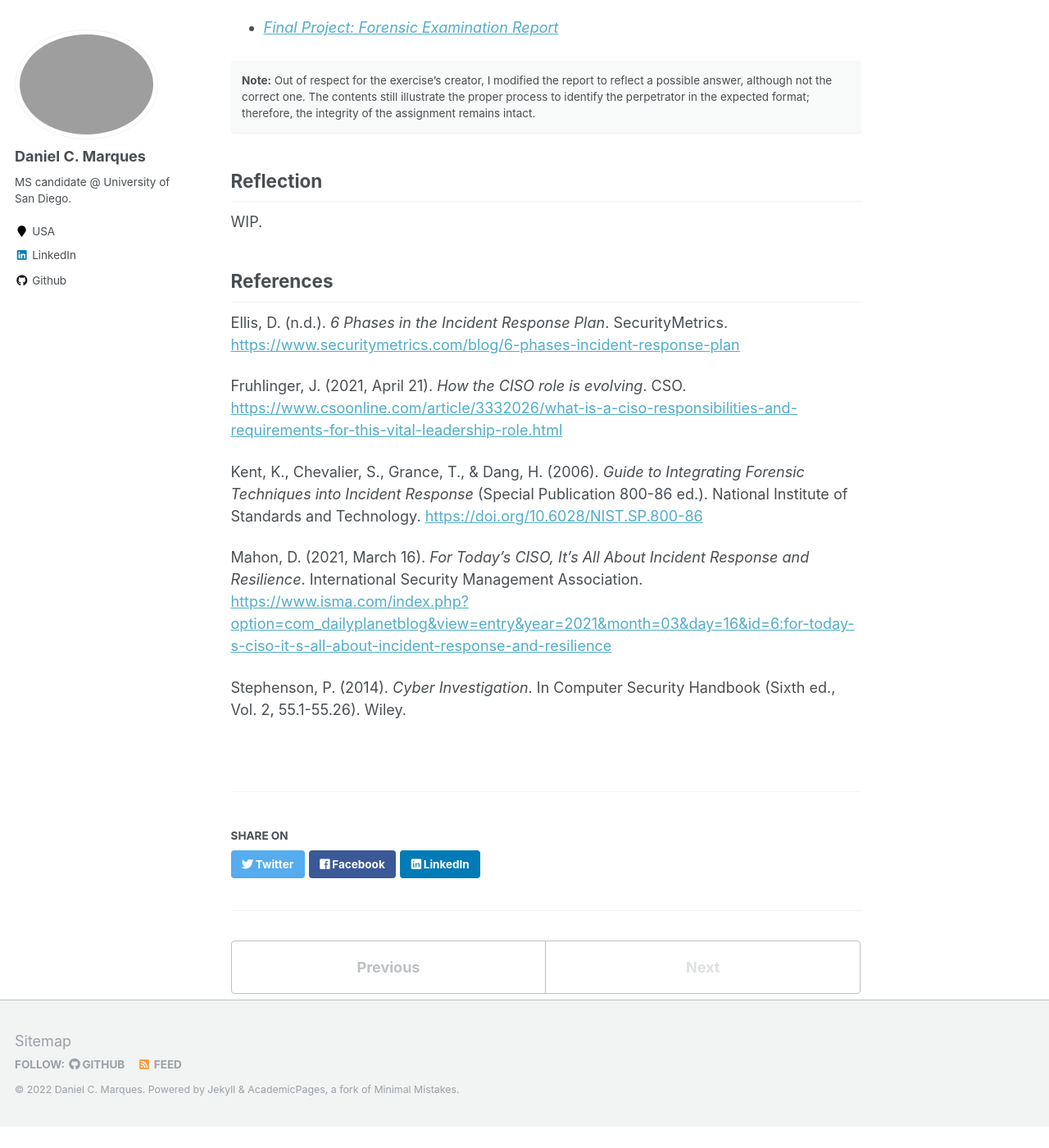
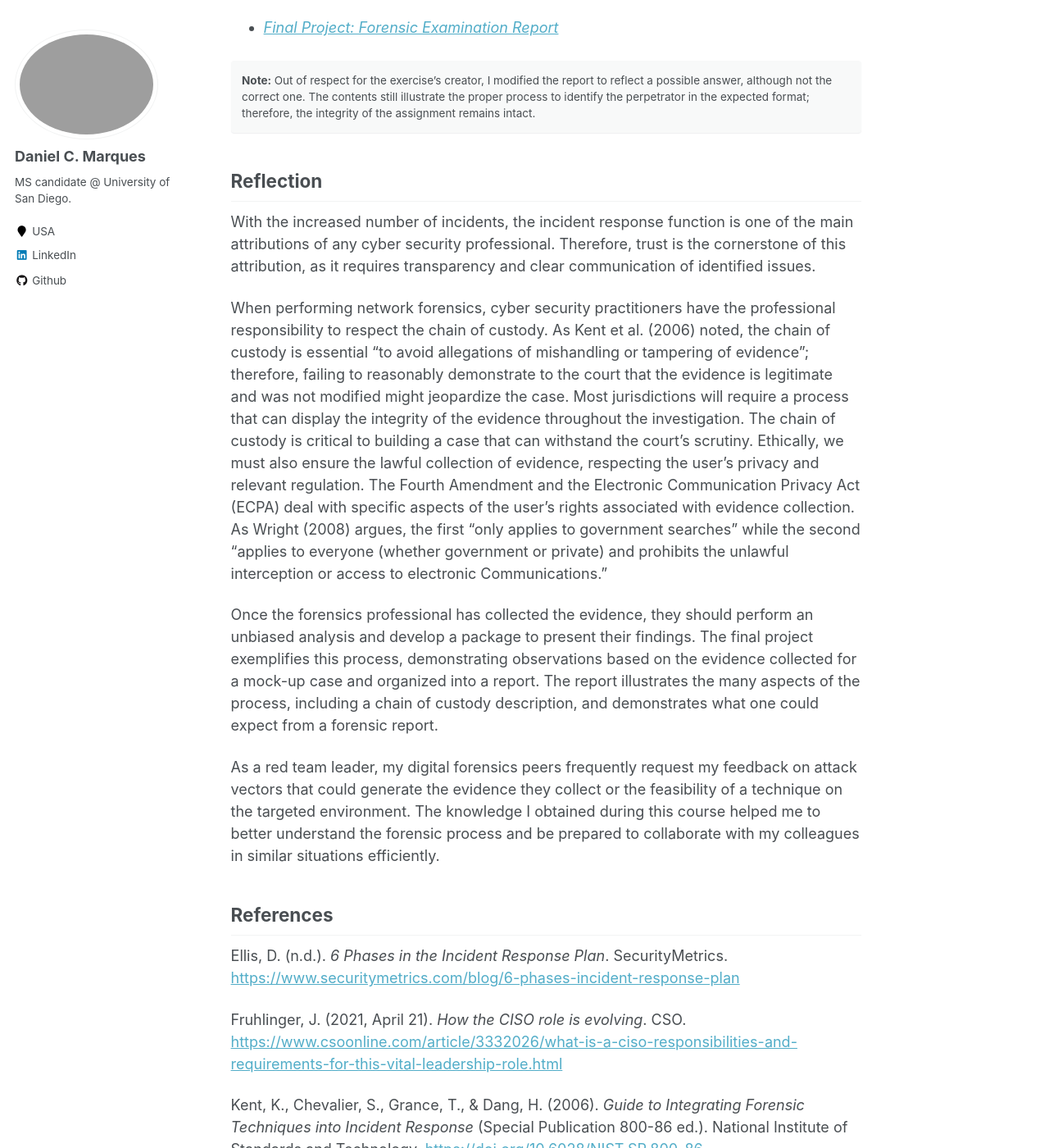
Before and after one commit to danielcmarques/danielcmarques.github.io, a Jekyll site: the page built from _portfolio/csol590.md, in a window 1280 px wide and 1400 px high, scrolled down 1098 px. Shown: the whole window at 82% size. Built offline with Jekyll 4.4.1, drawn with Linux system fonts in a browser that asks for light colours; before the commit the page ends 2472 px from its top, so only the background shows below that; some of the changed text lies outside the part shown.

Commit message:
Add reflections to CSOL580 and CSOL590

```diff
--- a/_portfolio/csol590.md
+++ b/_portfolio/csol590.md
@@ -4,7 +4,7 @@ excerpt: "Incident response (IR) is one of the primary responsibilities of the m
 collection: portfolio
 ---
 
-As Fruhlinger (2021) notes, incident response is one of the primary responsibilities of the modern CISO. Notably, it is crucial for the CISO to effectively communicate the operational and business impact of the incident, legal aspects, and the steps the organization is taking to address the incident. As such, Mahon (2021) proposes that transparency is paramount.
+As Fruhlinger (2021) notes, incident response is one of the primary responsibilities of the modern CISO. Notably, it is crucial for the CISO to effectively communicate the operational and business impact of the incident, legal aspects, and the steps the organization is taking to address it. As such, transparency is paramount (Mahon, 2021).
 
 To successfully communicate with stakeholders during an ongoing incident,  I would request a briefing with the following details (Ellis, n.d.):
 
@@ -23,8 +23,14 @@ This sample forensic examination report illustrates the steps to perform the ana
 {: .notice}
 
 ## Reflection
+With the increased number of incidents, the incident response function is one of the main attributions of any cyber security professional. Therefore, trust is the cornerstone of this attribution, as it requires transparency and clear communication of identified issues.
 
-WIP.
+When performing network forensics, cyber security practitioners have the professional responsibility to respect the chain of custody. As Kent et al. (2006) noted, the chain of custody is essential “to avoid allegations of mishandling or tampering of evidence”; therefore, failing to reasonably demonstrate to the court that the evidence is legitimate and was not modified might jeopardize the case. Most jurisdictions will require a process that can display the integrity of the evidence throughout the investigation. The chain of custody is critical to building a case that can withstand the court's scrutiny. Ethically, we must also ensure the lawful collection of evidence, respecting the user’s privacy and relevant regulation. The Fourth Amendment and the Electronic Communication Privacy Act (ECPA) deal with specific aspects of the user’s rights associated with evidence collection. As Wright (2008) argues, the first “only applies to government searches” while the second “applies to everyone (whether government or private) and prohibits the unlawful interception or access to electronic Communications.”
+
+Once the forensics professional has collected the evidence, they should perform an unbiased analysis and develop a package to present their findings. The final project exemplifies this process, demonstrating observations based on the evidence collected for a mock-up case and organized into a report. The report illustrates the many aspects of the process, including a chain of custody description, and demonstrates what one could expect from a forensic report.
+
+As a red team leader, my digital forensics peers frequently request my feedback on attack vectors that could generate the evidence they collect or the feasibility of a technique on the targeted environment. The knowledge I obtained during this course helped me to better understand the forensic process and be prepared to collaborate with my colleagues in similar situations efficiently.
+
 
 ## References
 Ellis, D. (n.d.). _6 Phases in the Incident Response Plan_. SecurityMetrics. [https://www.securitymetrics.com/blog/6-phases-incident-response-plan](https://www.securitymetrics.com/blog/6-phases-incident-response-plan)
@@ -36,3 +42,5 @@ Kent, K., Chevalier, S., Grance, T., & Dang, H. (2006). _Guide to Integrating Fo
 Mahon, D. (2021, March 16). _For Today’s CISO, It’s All About Incident Response and Resilience_. International Security Management Association. [https://www.isma.com/index.php?option=com_dailyplanetblog&view=entry&year=2021&month=03&day=16&id=6:for-today-s-ciso-it-s-all-about-incident-response-and-resilience](https://www.isma.com/index.php?option=com_dailyplanetblog&view=entry&year=2021&month=03&day=16&id=6:for-today-s-ciso-it-s-all-about-incident-response-and-resilience)
 
 Stephenson, P. (2014). _Cyber Investigation_. In Computer Security Handbook (Sixth ed., Vol. 2, 55.1-55.26). Wiley.
+
+Wright, C. (2008, December 22). Searches and the US 4th Amendment. SANS Institute. [https://www.sans.org/blog/searches-and-the-us-4th-amendment/](https://www.sans.org/blog/searches-and-the-us-4th-amendment/)
```
Also changed, not shown: _portfolio/csol570.md (+6 -3 lines), _portfolio/csol580.md (+0 -3 lines), 1 other file.
